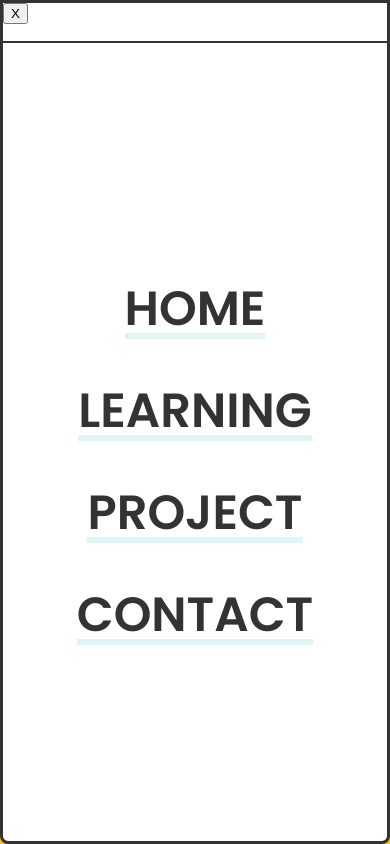
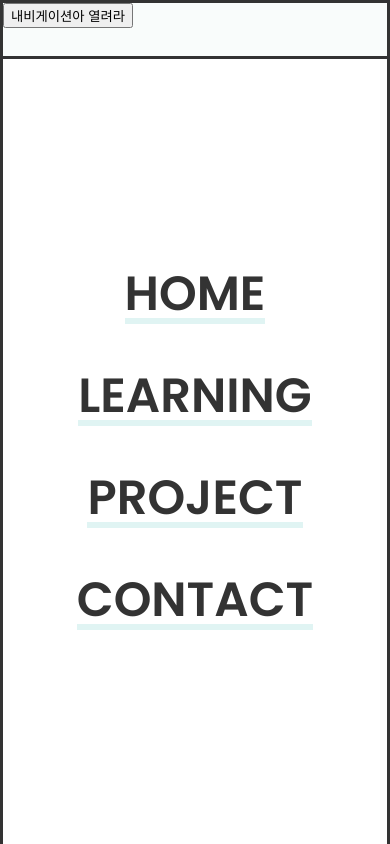
Before and after one commit to mmyeon/mmyeon-home, a React (Create React App) app: page / in a window 390 px wide. Both pictures are taken after a click on the button "내비게이션아 열려라". Shown: the top 844 px of the page. Built offline with nearby package versions, Linux system fonts and the light colour scheme.

Commit message:
[refactor] 애니메이션 추가하기위해서 메뉴 버튼 한개로 변경

```diff
--- a/src/components/Gnb/HambergurBtn.js
+++ b/src/components/Gnb/HambergurBtn.js
@@ -1,6 +1,7 @@
 import React from "react";
-import styled from "styled-components";
+import styled, { css } from "styled-components";
 import { device } from "../../device";
+import { COLORS } from "../../styles/constant";
 
 const HambergurBtnContainer = styled.div`
   position: fixed;
@@ -8,14 +9,24 @@ const HambergurBtnContainer = styled.div`
   left: 0;
   z-index: 30;
 
+  ${(props) =>
+    props.isNavBarOpen &&
+    css`
+      border: 3px solid ${COLORS.darkGray};
+      border-bottom: none;
+      width: 100vw;
+      height: 3.5em;
+      background: ${COLORS.white};
+    `}
+
   @media ${device.tablet} {
     display: none;
   }
 `;
 
-const HambergurBtn = ({ toggleNavBar }) => {
+const HambergurBtn = ({ toggleNavBar, isNavBarOpen }) => {
   return (
-    <HambergurBtnContainer>
+    <HambergurBtnContainer isNavBarOpen={isNavBarOpen}>
       <button onClick={toggleNavBar}>내비게이션아 열려라</button>
     </HambergurBtnContainer>
   );
--- a/src/components/Gnb/NavBar.js
+++ b/src/components/Gnb/NavBar.js
@@ -6,33 +6,21 @@ import { COLORS, FONT_WEIGHT } from "../../styles/constant";
 const NavBarContainer = styled.nav`
   background: white;
   position: fixed;
-  top: 0;
+  top: 3.5em;
   bottom: 0;
   width: 100%;
+  height: 100%;
   z-index: 20;
   border: 3px solid ${COLORS.darkGray};
   border-radius: 0 0 0.5em 0.5em;
 
   @media ${device.tablet} {
     height: 4em;
-  }
-
-  > .menu-toggle-container {
-    border-bottom: 2px solid ${COLORS.darkGray};
-    width: 100vw;
-    height: 2.5em;
-
-    @media ${device.tablet} {
-      display: none;
-    }
-
-    > button {
-      cursor: pointer;
-    }
+    top: 0;
   }
 
   > ul {
-    height: 100vh;
+    height: calc(100% - 56px);
     display: flex;
     flex-direction: column;
     align-items: center;
@@ -69,10 +57,6 @@ const NavBar = ({ toggleNavBar }) => {
 
   return (
     <NavBarContainer>
-      <div className="menu-toggle-container">
-        <button onClick={toggleNavBar}>X</button>
-      </div>
-
       <ul className="menu-dropdown">
         {navBarList.map((item) => (
           <li key={item}>
--- a/src/components/Gnb/index.js
+++ b/src/components/Gnb/index.js
@@ -22,7 +22,10 @@ const Gnb = () => {
         <NavBar />
       ) : (
         <>
-          {!isNavBarOpen && <HambergurBtn toggleNavBar={toggleNavBar} />}
+          <HambergurBtn
+            toggleNavBar={toggleNavBar}
+            isNavBarOpen={isNavBarOpen}
+          />
           {isNavBarOpen && <NavBar toggleNavBar={toggleNavBar} />}
         </>
       )}
```
